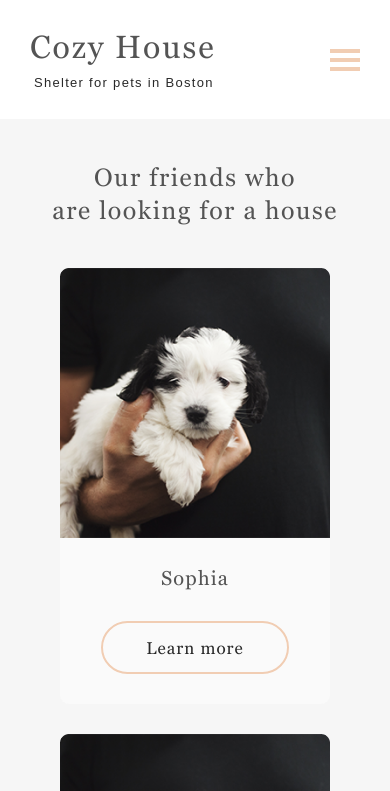
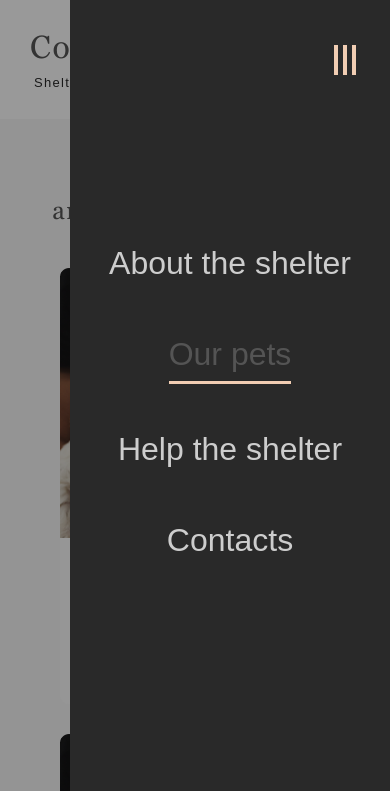
Before and after one commit to Mi6aRdnv/Shelter-Cozy-House, a website: page pages/pets/index.html in a window 390 px wide. Both pictures are taken after a click on the button "Toggle burger menu". Shown: the top 791 px of the page. Drawn offline with Linux system fonts and the light colour scheme.

Commit message:
feat: implement burger menu

```diff
--- a/pages/pets/index.html
+++ b/pages/pets/index.html
@@ -47,6 +47,38 @@
           <span class="burger-btn__elm"></span>
         </button>
       </nav>
+      <div class="burger-wrapper">
+        <div class="burger">
+          <ul class="nav-links--burger">
+            <li class="nav-links__elm nav-links__elm--burger">
+              <a
+                href="../main/index.html"
+                class="nav-links__link nav-links__link--burger"
+                >About the shelter</a
+              >
+            </li>
+            <li class="nav-links__elm nav-links__elm--burger">
+              <a
+                href="#"
+                class="nav-links__link nav-links__link--burger _choosen"
+                >Our pets</a
+              >
+            </li>
+            <li class="nav-links__elm nav-links__elm--burger">
+              <a
+                href="../main/index.html#help"
+                class="nav-links__link nav-links__link--burger"
+                >Help the shelter</a
+              >
+            </li>
+            <li class="nav-links__elm nav-links__elm--burger">
+              <a href="#footer" class="nav-links__link nav-links__link--burger"
+                >Contacts</a
+              >
+            </li>
+          </ul>
+        </div>
+      </div>
     </header>
     <main class="main">
       <section id="pets">
--- a/scripts/common.js
+++ b/scripts/common.js
@@ -0,0 +1,19 @@
+// BURGER
+{
+  const burgerButton = document.querySelector('.burger-btn');
+  const burger = document.querySelector('.burger');
+  const burgerWrapper = document.querySelector('.burger-wrapper');
+
+  burgerButton.addEventListener('click', () => {
+    burgerWrapper.classList.toggle('burger-wrapper--active');
+    burgerButton.classList.toggle('burger-btn--active');
+    burger.classList.toggle('burger--active');
+  });
+  burgerWrapper.addEventListener('click', (event) => {
+    if (!event.target.classList.contains('burger')) {
+      burgerWrapper.classList.remove('burger-wrapper--active');
+      burgerButton.classList.remove('burger-btn--active');
+      burger.classList.remove('burger--active');
+    }
+  });
+}
--- a/styles/global.css
+++ b/styles/global.css
@@ -183,7 +183,6 @@ h3 {
   color: var(--color-light-s);
 }
 ._choosen {
-  color: var(--color-light-s);
   cursor: default;
   position: relative;
   padding-bottom: 3px;
@@ -200,6 +199,7 @@ h3 {
 
 /* BURGER */
 .burger-btn {
+  transition-duration: 0.5s;
   user-select: none;
   position: relative;
   z-index: 10;
@@ -221,6 +221,51 @@ h3 {
 }
 .burger-btn:hover .burger-btn__elm {
   border: 2px solid var(--color-primary-light);
+}
+.burger-btn--active {
+  transform: rotate(90deg);
+}
+.burger-wrapper {
+  display: none;
+  position: fixed;
+  width: 100%;
+  height: 100%;
+  z-index: 4;
+  top: 0;
+  right: -100vw;
+  background: rgba(0, 0, 0, 0.4);
+  transition: 0.5s;
+}
+.burger-wrapper--active {
+  right: 0;
+}
+.burger {
+  position: fixed;
+  z-index: 5;
+  height: 100vh;
+  width: 320px;
+  background: var(--color-black);
+  top: 0;
+  right: -320px;
+  display: flex;
+  justify-content: center;
+  align-items: center;
+  transition: 1s;
+}
+.burger--active {
+  right: 0;
+}
+.nav-links--burger {
+  display: flex;
+  flex-direction: column;
+  align-items: center;
+}
+.nav-links__elm--burger {
+  margin: 0 0 40px 0;
+}
+
+.nav-links__link--burger {
+  font-size: 32px;
 }
 
 /* PETS - SECTION */
@@ -385,6 +430,9 @@ h3 {
   .burger-btn {
     display: flex;
   }
+  .burger-wrapper {
+    display: block;
+  }
 
   /* footer */
   #footer {
--- a/styles/main.css
+++ b/styles/main.css
@@ -1,3 +1,7 @@
+/* BURGER */
+._choosen {
+  color: var(--color-light-s);
+}
 /* not only - section */
 .not-only {
   width: 100%;
--- a/styles/pets.css
+++ b/styles/pets.css
@@ -14,6 +14,14 @@ header {
 }
 ._chosen {
   color: var(--color-black);
+}
+
+/* BURGER */
+._choosen {
+  color: var(--color-dark);
+}
+.nav-links__elm ._choosen {
+  color: var(--color-gray-l);
 }
 
 /* PETS - SECTION */
```
Also changed, not shown: eslint.config.js (+12 -0 lines), pages/main/index.html (+30 -0 lines).
